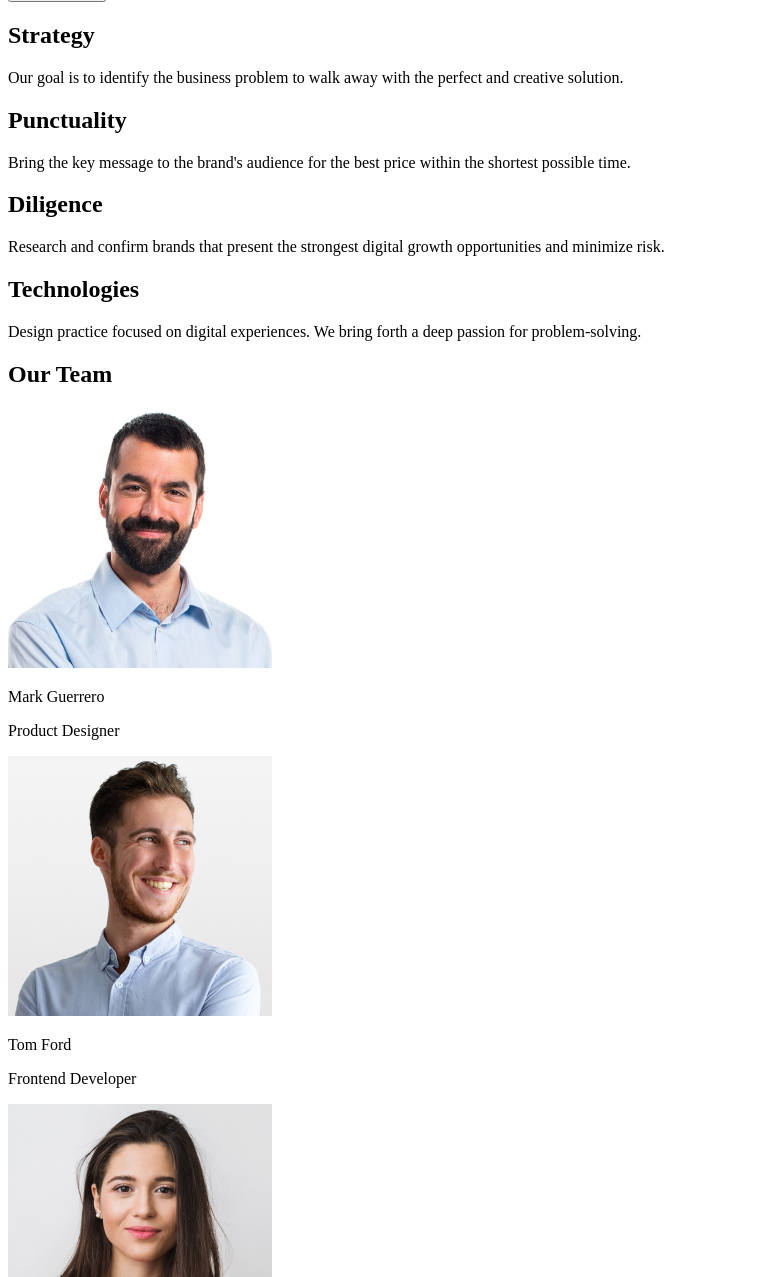
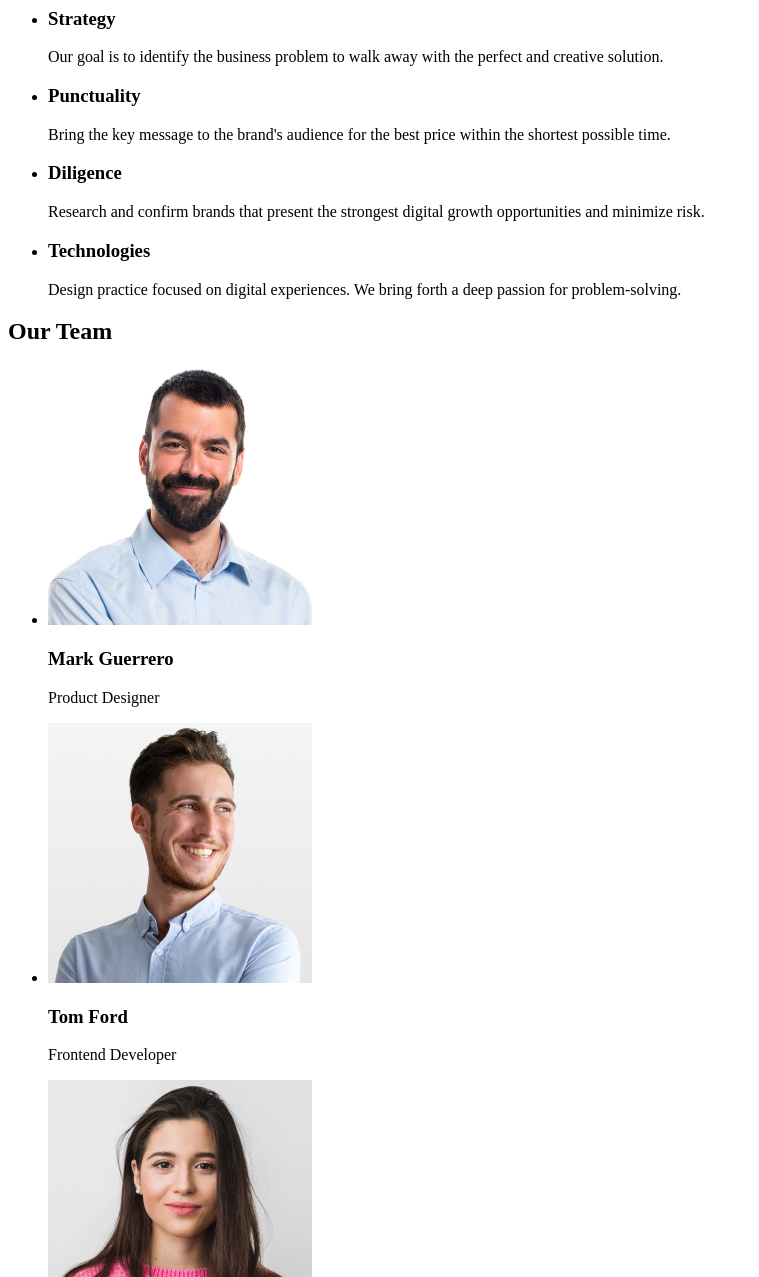
Before and after one commit to nikitozec/goit-markup-hw-1, a plain HTML site: page index.html in a window 1280 px wide. Shown: the part 247-1524 px from the top of the page, without its empty margins (0-759 px from the left). Drawn offline with Linux system fonts and the light colour scheme.

Commit message:
Update index.html

```diff
--- a/index.html
+++ b/index.html
@@ -10,7 +10,7 @@
 <body>
     <header>
         <nav>
-            <a href="./index.html">WEBSTUDIO</a>
+            <a href="./index.html">WebStudio</a>
             <ul>
                 <li><a href="">Studio </a></li>
                 <li><a href="">Portfolio</a></li>
@@ -21,81 +21,84 @@
             <ul>
                 <li><a href="mailto:info@devstudio.com">info@devstudio.com</a>
                 </li>
-                <li><a href="tel:+11(000)111-11-11">+11(000)111-11-11</a>
+                <li><a href="tel:+110001111111">+11 (000) 111-11-11</a>
                 </li>
             </ul>
         </address>
     </header>
     <main>
-        <div>
+        <!-- section 1 -->
+        <section>
             <h1>Effective Solutions for Your Business</h1>
             <button type="button">Order Service</button>
-        </div>
-        <!-- section 1 -->
-        <section>
-            <!-- Feature 1 -->
-            <div>
-                <h2>Strategy</h2>
-                <p>Our goal is to identify the business problem to walk away with the perfect and creative
-                    solution.</p>
-            </div>
-            <!-- Feature 1 -->
-            <div>
-                <h2>Punctuality</h2>
-                <p>Bring the key message to the brand's audience for the best price within the shortest possible
-                    time.</p>
-            </div>
-            <!-- Feature 1 -->
-            <div>
-                <h2>Diligence</h2>
-                <p>Research and confirm brands that present the strongest digital growth opportunities and minimize
-                    risk.</p>
-            </div>
-            <!-- Feature 1 -->
-            <div>
-                <h2>Technologies</h2>
-                <p>Design practice focused on digital experiences. We bring forth a deep passion for
-                    problem-solving.</p>
-            </div>
         </section>
         <!-- section 2 -->
         <section>
+            <!-- Feature 1 -->
+            <ul>
+                <li>
+                    <h3>Strategy</h3>
+                    <p>Our goal is to identify the business problem to walk away with the perfect and creative
+                        solution.</p>
+                </li>
+                <!-- Feature 1 -->
+                <li>
+                    <h3>Punctuality</h3>
+                    <p>Bring the key message to the brand's audience for the best price within the shortest possible
+                        time.</p>
+                </li>
+                <!-- Feature 1 -->
+                <li>
+                    <h3>Diligence</h3>
+                    <p>Research and confirm brands that present the strongest digital growth opportunities and minimize
+                        risk.</p>
+                </li>
+                <!-- Feature 1 -->
+                <li>
+                    <h3>Technologies</h3>
+                    <p>Design practice focused on digital experiences. We bring forth a deep passion for
+                        problem-solving.</p>
+                </li>
+            </ul>
+        </section>
+        <!-- section  -->
+        <section>
             <h2>Our Team</h2>
+            <ul>
+                <li>
+                    <img src="./images/markguerrero.jpg" alt="Mark Guerrero" width="264" height="260">
                     <div>
-                <img src="Images/markguerrero.jpg" alt="Mark Guerrero" width="264" height="260">
-                <div>
-                    <p>Mark Guerrero</p>
+                        <h3>Mark Guerrero</h3>
                         <p>Product Designer</p>
                     </div>
-            </div>
+                </li>
+                <li>
+                    <img src="./images/tomford.jpg" alt="Tom Ford" width="264" height="260">
                     <div>
-                <img src="Images/tomford.jpg" alt="Tom Ford" width="264" height="260">
-                <div>
-                    <p>Tom Ford</p>
+                        <h3>Tom Ford</h3>
                         <p>Frontend Developer</p>
                     </div>
-            </div>
+                </li>
+                <li>
+                    <img src="./images/camilagarcia.jpg" alt="Camila Garcia" width="264" height="260">
                     <div>
-                <img src="Images/camilagarcia.jpg" alt="Camila Garcia" width="264" height="260">
-                <div>
-                    <p>Camila Garcia</p>
+                        <h3>Camila Garcia</h3>
                         <p>Marketing</p>
                     </div>
-            </div>
+                </li>
+                <li>
+                    <img src="./images/danielwilson.jpg" alt="Daniel Wilson" width="264" height="260">
                     <div>
-                <img src="Images/danielwilson.jpg" alt="Daniel Wilson" width="264" height="260">
-                <div>
-                    <p>Daniel Wilson</p>
+                        <h3>Daniel Wilson</h3>
                         <p>UI Designer</p>
                     </div>
-            </div>
+                </li>
+            </ul>
         </section>
     </main>
     <footer>
         <div>
-            <div>
-                <a href="WEBSTUDIO">WEB</a><a href="WEBSTUDIO">STUDIO</a>
-            </div>
+            <a href="./index.html">WebStudio</a>
             <p>Increase the flow of customers and sales for your business with digital marketing & growth solutions.</p>
         </div>
     </footer>
```
Lines whose indentation alone changed are shown as unchanged.
